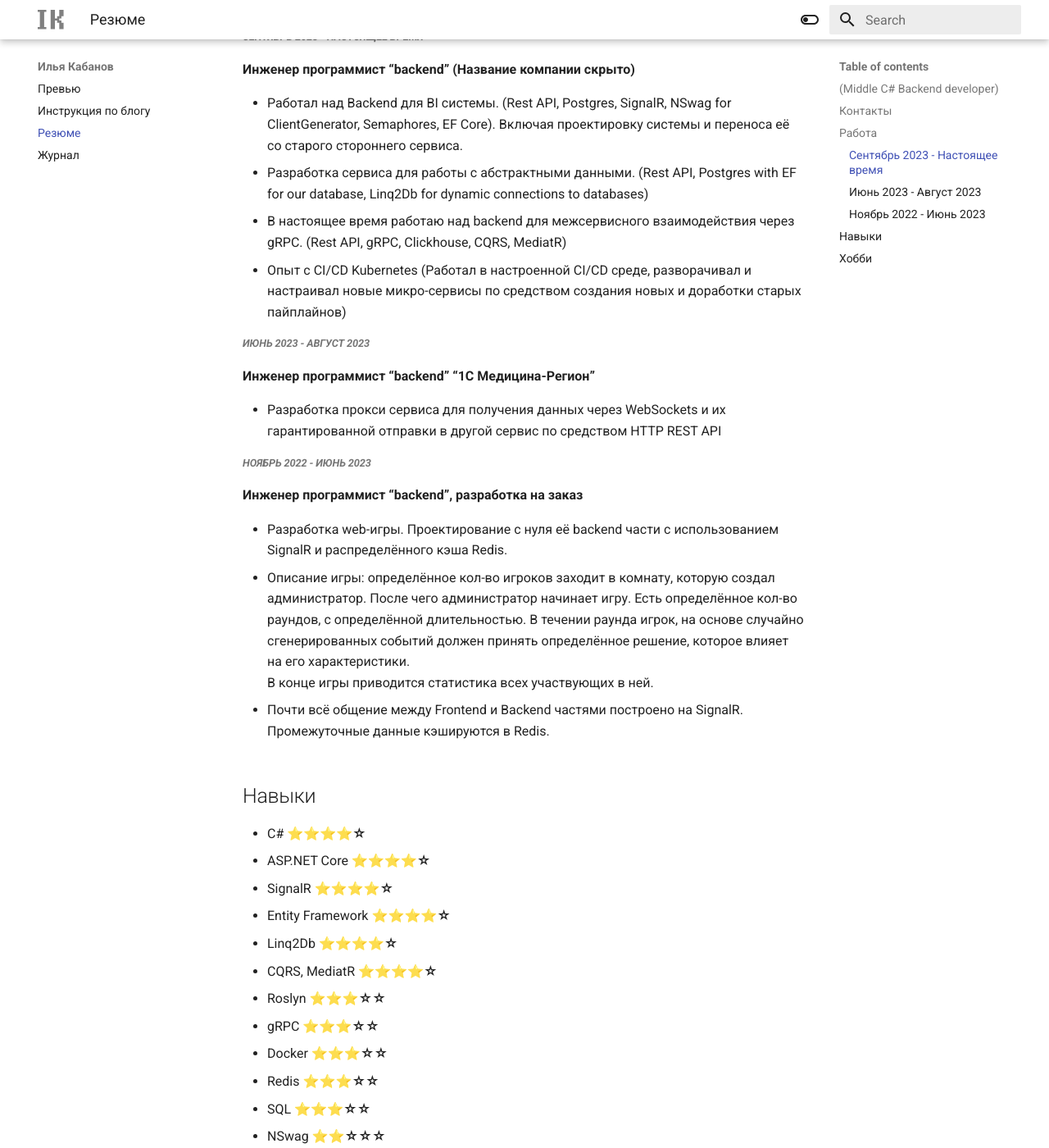
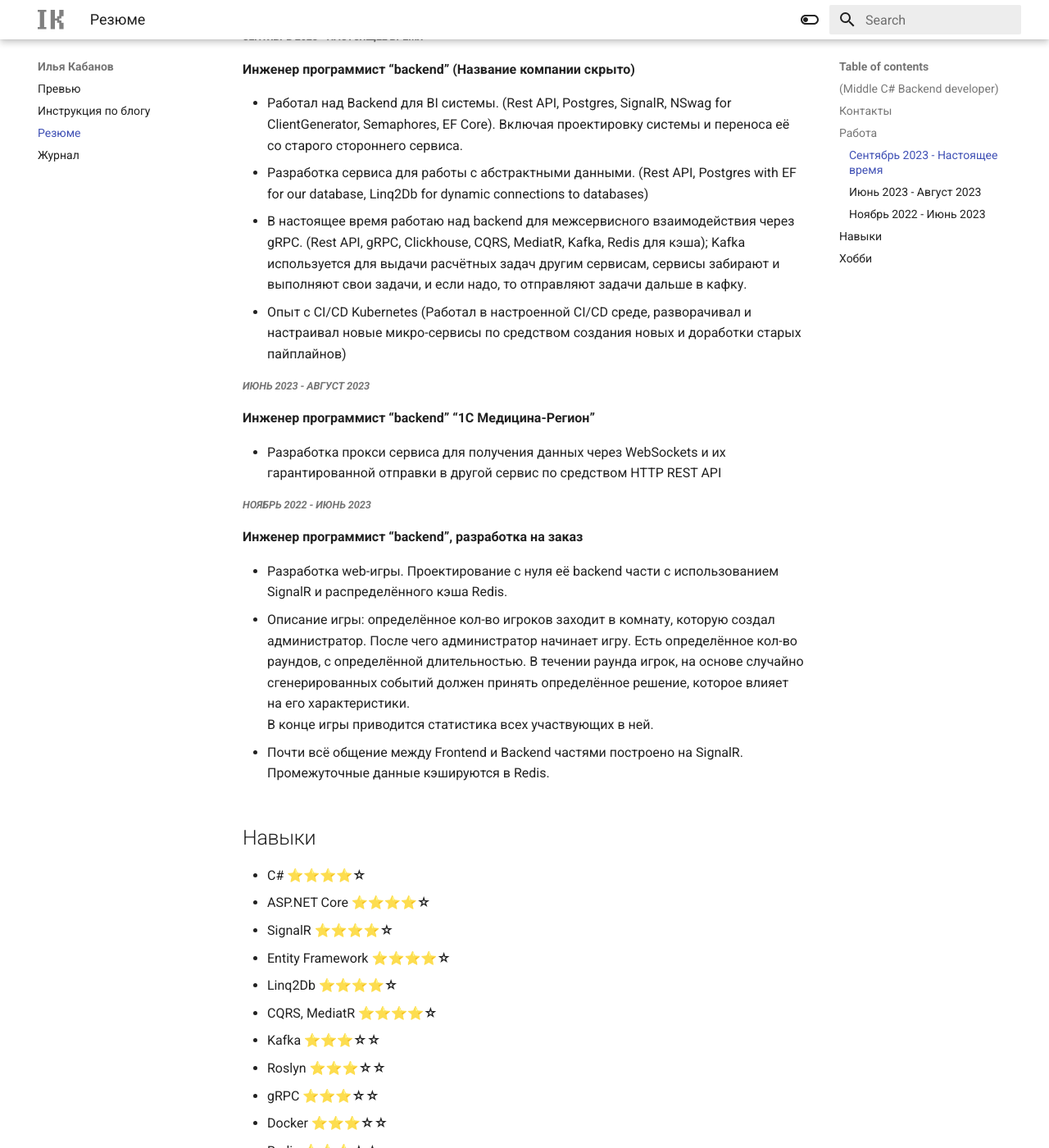
Before and after one commit to Hailos1/IlyaKabanov, an MkDocs documentation site: the page built from docs/Resume.md, in a window 1280 px wide and 1400 px high, scrolled down 465 px. Shown: the whole window at 82% size. Built offline with MkDocs 1.6.1 and Material for MkDocs 9.7.7, drawn with Linux system fonts in a browser that asks for light colours.

Commit message:
Kakfa update

```diff
--- a/docs/Resume.md
+++ b/docs/Resume.md
@@ -18,7 +18,7 @@
 
 - Работал над Backend для BI системы. (Rest API, Postgres, SignalR, NSwag for ClientGenerator, Semaphores, EF Core). Включая проектировку системы и переноса её со старого стороннего сервиса.
 - Разработка сервиса для работы с абстрактными данными. (Rest API, Postgres with EF for our database, Linq2Db for dynamic connections to databases)
-- В настоящее время работаю над backend для межсервисного взаимодействия через gRPC. (Rest API, gRPC, Clickhouse, CQRS, MediatR)
+- В настоящее время работаю над backend для межсервисного взаимодействия через gRPC. (Rest API, gRPC, Clickhouse, CQRS, MediatR, Kafka, Redis для кэша); Kafka используется для выдачи расчётных задач другим сервисам, сервисы забирают и выполняют свои задачи, и если надо, то отправляют задачи дальше в кафку.
 - Опыт с CI/CD Kubernetes (Работал в настроенной CI/CD среде, разворачивал и настраивал новые микро-сервисы по средством создания новых и доработки старых пайплайнов)
 ##### *Июнь 2023 - Август 2023*
 
@@ -42,6 +42,7 @@
 - Entity Framework ⭐⭐⭐⭐**☆**
 - Linq2Db ⭐⭐⭐⭐**☆**
 - CQRS, MediatR ⭐⭐⭐⭐**☆**
+- Kafka ⭐⭐⭐**☆☆**
 - Roslyn ⭐⭐⭐**☆☆**
 - gRPC ⭐⭐⭐**☆☆**
 - Docker ⭐⭐⭐**☆☆**
```
